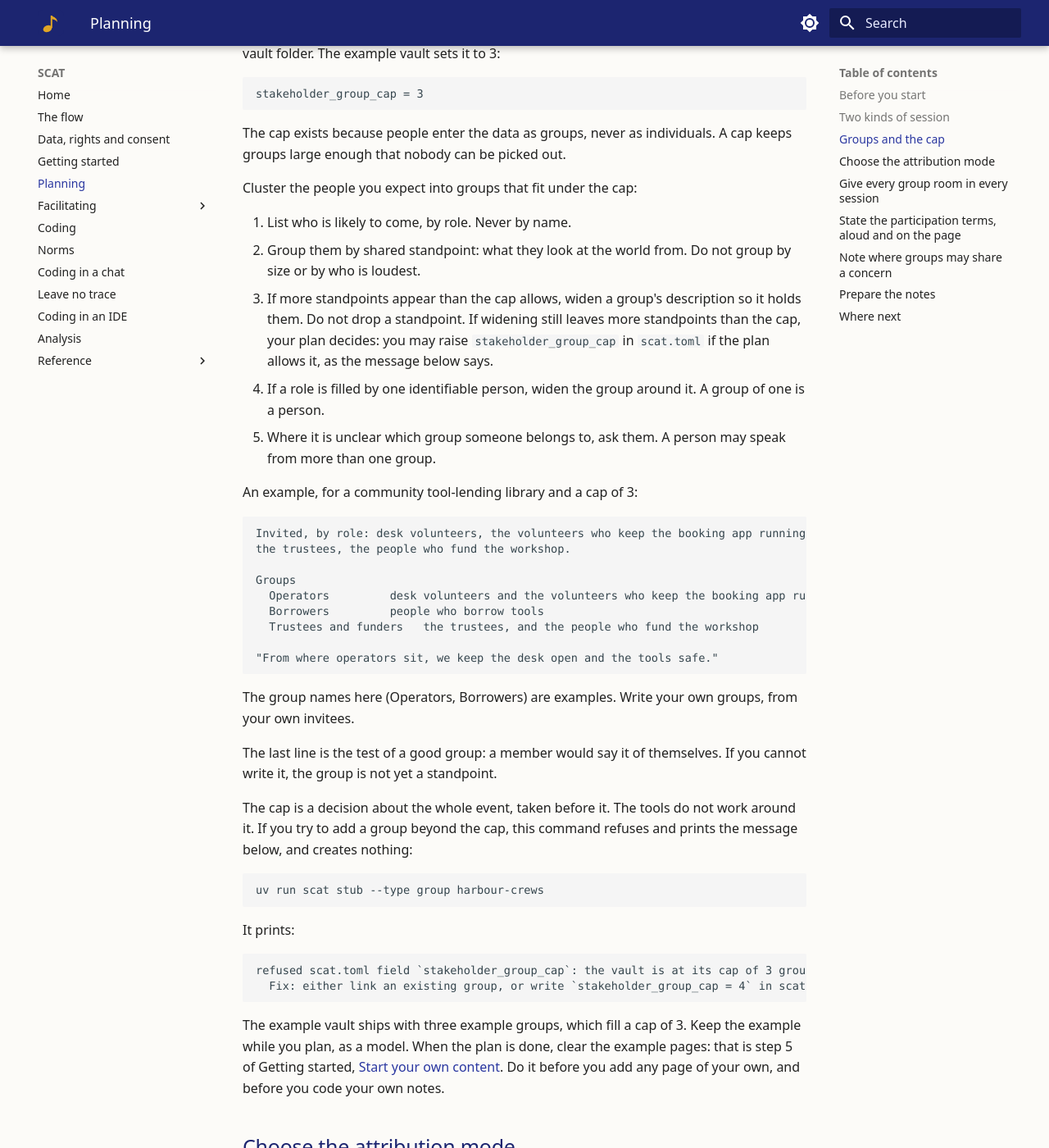
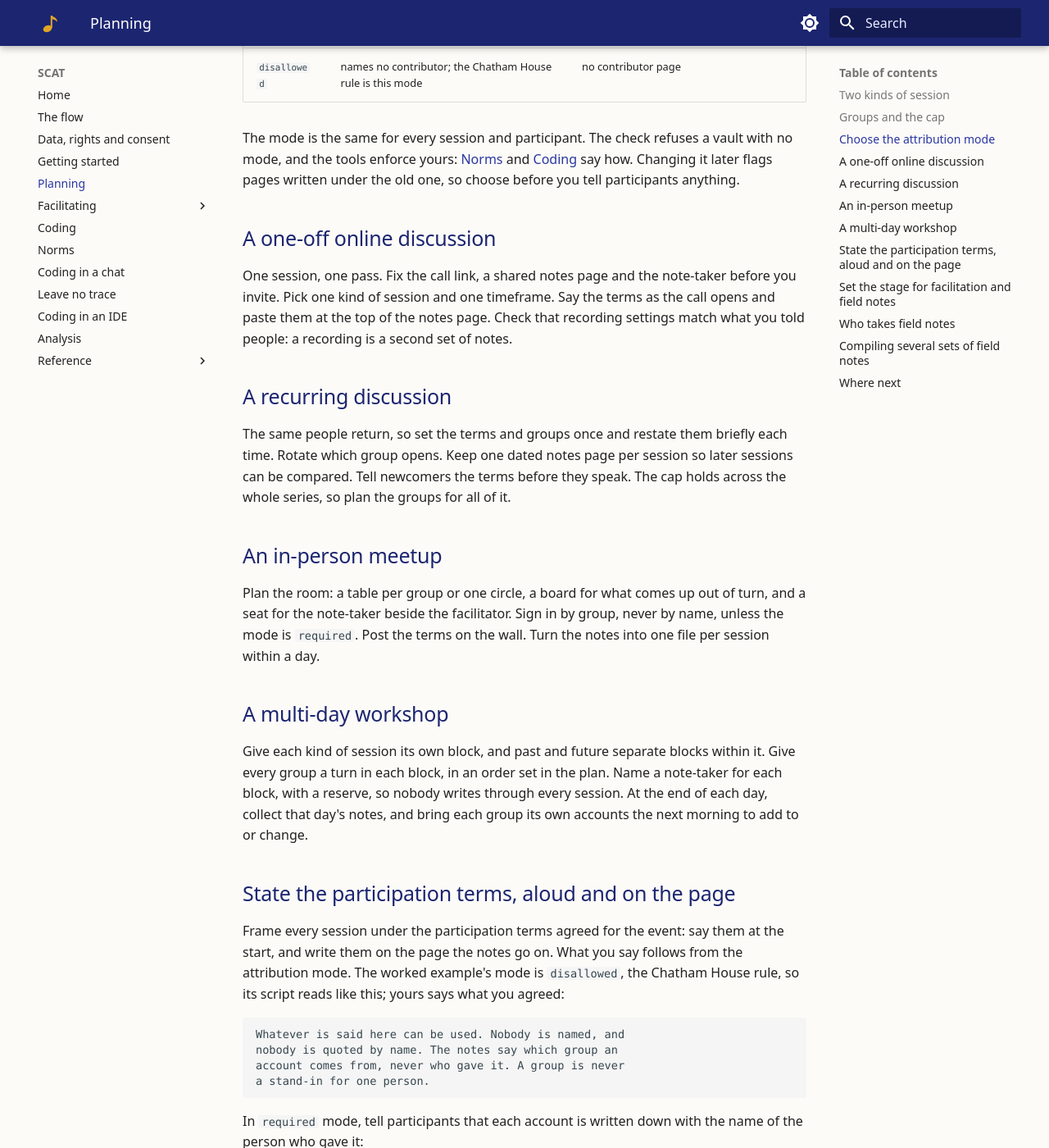
Before and after one commit to DynamicalSystemsGroup/scat-kg-tools, an MkDocs documentation site: the page built from docs/planning.md, in a window 1280 px wide and 1400 px high, scrolled down 1761 px. Shown: the whole window at 82% size. Built offline with MkDocs 1.6.1 and Material for MkDocs 9.7.7, drawn with Linux system fonts in a browser that asks for light colours; some of the changed text lies outside the part shown.

Commit message:
Rework planning by kind of event, with field-note roles and compiling

````diff
--- a/docs/planning.md
+++ b/docs/planning.md
@@ -3,96 +3,32 @@
 !!! tip "Your next step"
     Cluster the people you expect into groups that fit under your cap.
 
-Planning settles who takes part, and in what order, before the sessions start, so that every group gets a turn.
+Planning settles who takes part, in which session, who writes the notes and what participants are told, before the first session. Save your event plan as a plain text file named `plan.txt` in your vault folder, outside the page folders. The check does not read it.
 
-You are planning a facilitation event. Write your event plan: who takes part, in which session, in what order. Save it as a plain text file named `plan.txt` in your vault folder, outside the page folders. It is not a SCAT page, and the check does not read it. By the end you will have a short plan: which sessions hear stories, which hear
-architectures, which groups are in the room, and how the notes will be kept.
+A **concern** is something a group cares about. An **affordance** is something a tool or arrangement lets someone do. The [home page](index.md) defines these and the other two kinds of thing. Nothing here is ranked or voted on: a plan adds topics and voices and never trades one off against another.
 
-Settle the participation terms first: what the notes may be used for, who may touch them, and the vault's attribution mode. [Data, rights and consent](data-and-consent.md) lists the questions. Two words come up below. A **concern** is something a group cares about. An **affordance** is something a tool or arrangement lets someone do. The [home page](index.md) defines these and the other two kinds of thing, groups and technologies.
-
-Nothing here is ranked, voted on or adjudicated. Your plan adds topics and voices; it never trades one off against
-another.
-
-## Before you start
-
-- A vault of your own, set up and passing its check. See [Getting started](getting-started.md).
-- A rough list of who might come, by role.
+Before you start, have a vault set up and passing its check ([Getting started](getting-started.md)), a rough list of who might come by role, and the participation terms answered as in [Data, rights and consent](data-and-consent.md).
 
 ## Two kinds of session
 
-SCAT hears the same ground from two sides. Keep the two apart, in separate sessions or in clearly separate halves of one
-session.
-
-| | Scenarios | Architectures |
-|---|---|---|
-| Looks at | people in a situation, doing things, over time | parts and wholes: tools assembled to give people something to do |
-| Told by | actors: users, sponsors and other stakeholders | technologists: researchers, developers and operators |
-| Technology | stays in the background; what is heard is what it lets people do | is the subject |
-| People | are the subject | are set aside; a concern may come from several groups, and nobody can say who will adopt the design |
-| Becomes | a narrative page, `kind` scenario | a narrative page, `kind` architecture |
-
-"Actors" and "technologists" are a device for running a session, not a split of people. Most people are both. The same
-person may tell a story in one session and pitch a design in the other, speaking from a different perspective each time.
-
-Neither kind is the "real" one. The order you run them in is a choice about the day. It says nothing about which matters more.
-
-Take past and future at separate times too. Run one session or block for what has happened and another for what could or will happen, each with its own block of scenarios and architectures. The [phrase list](facilitate-scenarios.md#past-or-future-one-at-a-time) shows how to tell them apart.
+Scenarios hear people in a situation, doing things over time. Architectures hear how tools are assembled to give people something to do. Keep the two apart, in separate sessions or halves of one; one person can tell a story in one and pitch a design in the other. Take past and future apart too: see the [phrase list](facilitate-scenarios.md#past-or-future-one-at-a-time).
 
 ## Groups and the cap
 
-Every vault sets a cap on the number of groups. It is one line in `scat.toml`, at the top of the vault
-folder. The example vault sets it to 3:
+Every vault sets a cap on the number of groups, one line in `scat.toml`. The example vault sets it to 3:
 
 ```text
 stakeholder_group_cap = 3
 ```
 
-The cap exists because people enter the data as groups, never as individuals. A cap keeps groups large enough that
-nobody can be picked out.
+The cap keeps groups large enough that nobody can be picked out. Cluster the people you expect to fit under it:
 
-Cluster the people you expect into groups that fit under the cap:
+1. List who is likely to come, by role, never by name.
+2. Group them by shared standpoint, what they look at the world from. Not by size or by who is loudest.
+3. If more standpoints appear than the cap allows, widen a group's description so it holds them. If that is not enough, raise the cap in `scat.toml`.
+4. If one identifiable person fills a role, widen the group around it. A group of one is a person. Where it is unclear which group someone belongs to, ask them.
 
-1. List who is likely to come, by role. Never by name.
-2. Group them by shared standpoint: what they look at the world from. Do not group by size or by who is loudest.
-3. If more standpoints appear than the cap allows, widen a group's description so it holds them. Do not drop a
-   standpoint. If widening still leaves more standpoints than the cap, your plan decides: you may raise `stakeholder_group_cap` in `scat.toml` if the plan allows it, as the message below says.
-4. If a role is filled by one identifiable person, widen the group around it. A group of one is a person.
-5. Where it is unclear which group someone belongs to, ask them. A person may speak from more than one group.
-
-An example, for a community tool-lending library and a cap of 3:
-
-```text
-Invited, by role: desk volunteers, the volunteers who keep the booking app running, borrowers,
-the trustees, the people who fund the workshop.
-
-Groups
-  Operators         desk volunteers and the volunteers who keep the booking app running
-  Borrowers         people who borrow tools
-  Trustees and funders   the trustees, and the people who fund the workshop
-
-"From where operators sit, we keep the desk open and the tools safe."
-```
-
-The group names here (Operators, Borrowers) are examples. Write your own groups, from your own invitees.
-
-The last line is the test of a good group: a member would say it of themselves. If you cannot write it, the group
-is not yet a standpoint.
-
-The cap is a decision about the whole event, taken before it. The tools do not work around it. If you try to add a
-group beyond the cap, this command refuses and prints the message below, and creates nothing:
-
-```text
-uv run scat stub --type group harbour-crews
-```
-
-It prints:
-
-```text
-refused scat.toml field `stakeholder_group_cap`: the vault is at its cap of 3 groups, so a new group page (harbour-crews) would break SCAT-CAP; choose an existing group
-  Fix: either link an existing group, or write `stakeholder_group_cap = 4` in scat.toml (the cap protects against identifying individuals; raise it only if the plan allows)
-```
-
-The example vault ships with three example groups, which fill a cap of 3. Keep the example while you plan, as a model. When the plan is done, clear the example pages: that is step 5 of Getting started, [Start your own content](getting-started.md#5-start-your-own-content). Do it before you add any page of your own, and before you code your own notes.
+The test of a good group is a line a member would say of themselves: "From where operators sit, we keep the desk open and the tools safe." The tools refuse a group beyond the cap. The example vault ships with three example groups; clear them before you add pages of your own: [Start your own content](getting-started.md#5-start-your-own-content).
 
 ## Choose the attribution mode
 
@@ -102,32 +38,33 @@ The vault has one **attribution mode**: whether a narrative names the people it
 attribution = "disallowed"
 ```
 
-The choices:
-
 | Mode | A narrative | The vault holds |
 |---|---|---|
 | `required` | names its contributors before it is `done` | a contributor page for each person named |
 | `optional` | names its contributors, or none | a contributor page for each person who chose to be named |
 | `disallowed` | names no contributor; the Chatham House rule is this mode | no contributor page |
 
-The mode is the same for every session and every participant. The check refuses a vault with no mode, and the tools enforce the mode you choose: [Norms](norms.md#writing-together) and [Coding](coding.md#contributor-pages-and-attributed_to) say how. To change it later, change the line; the next check reads every narrative against the new mode, so a switch after the sessions can flag pages written under the old one. Choose it before you tell participants anything, because what you tell them follows from it.
+The mode is the same for every session and participant. The check refuses a vault with no mode, and the tools enforce yours: [Norms](norms.md#writing-together) and [Coding](coding.md#contributor-pages-and-attributed_to) say how. Changing it later flags pages written under the old one, so choose before you tell participants anything.
 
-## Give every group room in every session
+## A one-off online discussion
 
-Invite every group, and give each one room to speak in every session.
+One session, one pass. Fix the call link, a shared notes page and the note-taker before you invite. Pick one kind of session and one timeframe. Say the terms as the call opens and paste them at the top of the notes page. Check that recording settings match what you told people: a recording is a second set of notes.
 
-- In scenario sessions, every group has a way to tell what it does. Plan a prompt for each group, worded from its own
-  standpoint: "from where trustees and funders sit, ...". No group's wording is the neutral default.
-- In architecture sessions, anyone who has a design to pitch is welcome. Groups that pitch nothing still have a place to
-  say what concerns a design must meet.
+## A recurring discussion
 
-When an invitee asks for a topic or a session, add it. Do not trade it off against another. Your own questions
-as you plan add ("who else sees it this way?"); they do not test ("is that really a group?").
+The same people return, so set the terms and groups once and restate them briefly each time. Rotate which group opens. Keep one dated notes page per session so later sessions can be compared. Tell newcomers the terms before they speak. The cap holds across the whole series, so plan the groups for all of it.
+
+## An in-person meetup
+
+Plan the room: a table per group or one circle, a board for what comes up out of turn, and a seat for the note-taker beside the facilitator. Sign in by group, never by name, unless the mode is `required`. Post the terms on the wall. Turn the notes into one file per session within a day.
+
+## A multi-day workshop
+
+Give each kind of session its own block, and past and future separate blocks within it. Give every group a turn in each block, in an order set in the plan. Name a note-taker for each block, with a reserve, so nobody writes through every session. At the end of each day, collect that day's notes, and bring each group its own accounts the next morning to add to or change.
 
 ## State the participation terms, aloud and on the page
 
-Frame every session under the participation terms agreed for the event, and do it twice: say them at the start, and write them on the page the
-notes go on. What you say follows from the vault's attribution mode. The worked example's mode is `disallowed`, the Chatham House rule, so its script reads like this; yours says what you agreed:
+Frame every session under the participation terms agreed for the event: say them at the start, and write them on the page the notes go on. What you say follows from the attribution mode. The worked example's mode is `disallowed`, the Chatham House rule, so its script reads like this; yours says what you agreed:
 
 ```text
 Whatever is said here can be used. Nobody is named, and
@@ -155,48 +92,36 @@ name, only the group it comes from. A group is never a
 stand-in for one person.
 ```
 
-Tell participants three more things:
+Also tell participants: the notes become pages in a private vault, and each group gets its page to add to or change; anything can stay in the room, and the notes leave it out; accounts can differ, and the differences are written down, not settled.
 
-- what the notes are for: they become pages in a private vault, and you will bring each group its page so it can add or change anything;
-- that they can ask for anything to stay in the room, and the notes will leave it out;
-- that accounts can differ, and the differences are written down, not settled.
+## Set the stage for facilitation and field notes
 
-## Note where groups may share a concern
+Before each event:
 
-Before the event, look for places where two groups seem to share a concern but differ on others. These are things to
-listen for. They are not conflicts to prevent or to settle. Write them as questions, not as findings.
+1. Run `uv run scat check`.
+2. Make the first line of the notes page the terms, for example "Attribution disallowed (Chatham House): groups, not individuals."
+3. Note places where two groups seem to share a concern but differ on others. Write them as questions to listen for, not as findings.
+4. Brief the facilitator and the note-takers together. The facilitator listens and asks; the note-takers write.
 
-## Prepare the notes
+## Who takes field notes
 
-Field notes are kept apart from any later coding of them. Capture comes first, and meaning comes later.
+Name a note-taker for every session before it starts, someone other than the facilitator. One is enough; take two for a large room. A note-taker writes what was offered in the speaker's words, headed by the group, with a rough time. In `disallowed` mode they write no name. In `required` mode they also write the name or handle, so the coder can make the contributor page. In `optional` mode they write a name only for a speaker who asked.
 
-- **The vault.** Cloned, private, and passing its check:
+## Compiling several sets of field notes
 
-    === "Python"
+With several note-takers, agree one layout before the event: the terms line first, then each group's account under its own heading, with a time, as the guides for [scenarios](facilitate-scenarios.md#take-the-notes-into-a-narrative-page) show. Each note-taker keeps one file per session, named by date and session.
 
-        ```python
-        import scat_kg
-        scat_kg.check()
-        ```
+[Coding](coding.md) takes in one plain text file per story, with each group's account under its own heading, pasted as taken under the front matter of a narrative page. [The flow](flow.md) shows where that step sits. One named compiler therefore does this after each session:
 
-    === "CLI"
+1. Collect every file into one folder outside the vault.
+2. For each story, merge the accounts of all note-takers into one file. Keep every account; where two differ, keep both wordings and mark the difference.
+3. Drop anything withdrawn, and leave a line saying so.
+4. Ask the note-takers to read the merged file and fix what is wrong.
+5. Hand each merged file to the coder.
 
-        ```bash
-        uv run scat check
-        ```
-
-  Both end with `no problems`.
-
-- **A note-taker for each session.** Someone other than the facilitator, so the facilitator can listen. They write
-  what was offered, in the speaker's words, headed by the group, with a rough time. In `disallowed` mode, never a name. In `required` mode, also the name or handle of the person speaking, so the coder can make their contributor page; in `optional` mode, a name only for a speaker who asked for one. Both facilitation
-  guides show what the notes look like.
-- **One narrative page for each story told or design pitched.** You make it with one command, after the session, from the
-  notes. The guides show how: [scenarios](facilitate-scenarios.md), [architectures](facilitate-architectures.md).
-- **A line on the notes page** naming the attribution mode and the participation terms, for example "Attribution disallowed (Chatham House): groups, not individuals."
+The compiler neither tidies nor interprets: meaning is the coder's.
 
 ## Where next
-
-Planned? Then facilitate. Both pages sit under "Facilitating" in the site menu; that menu label is not a page, so use these links:
 
 - [Facilitating scenarios](facilitate-scenarios.md)
 - [Facilitating architectures](facilitate-architectures.md)
````
Also changed, not shown: 1 other file.
